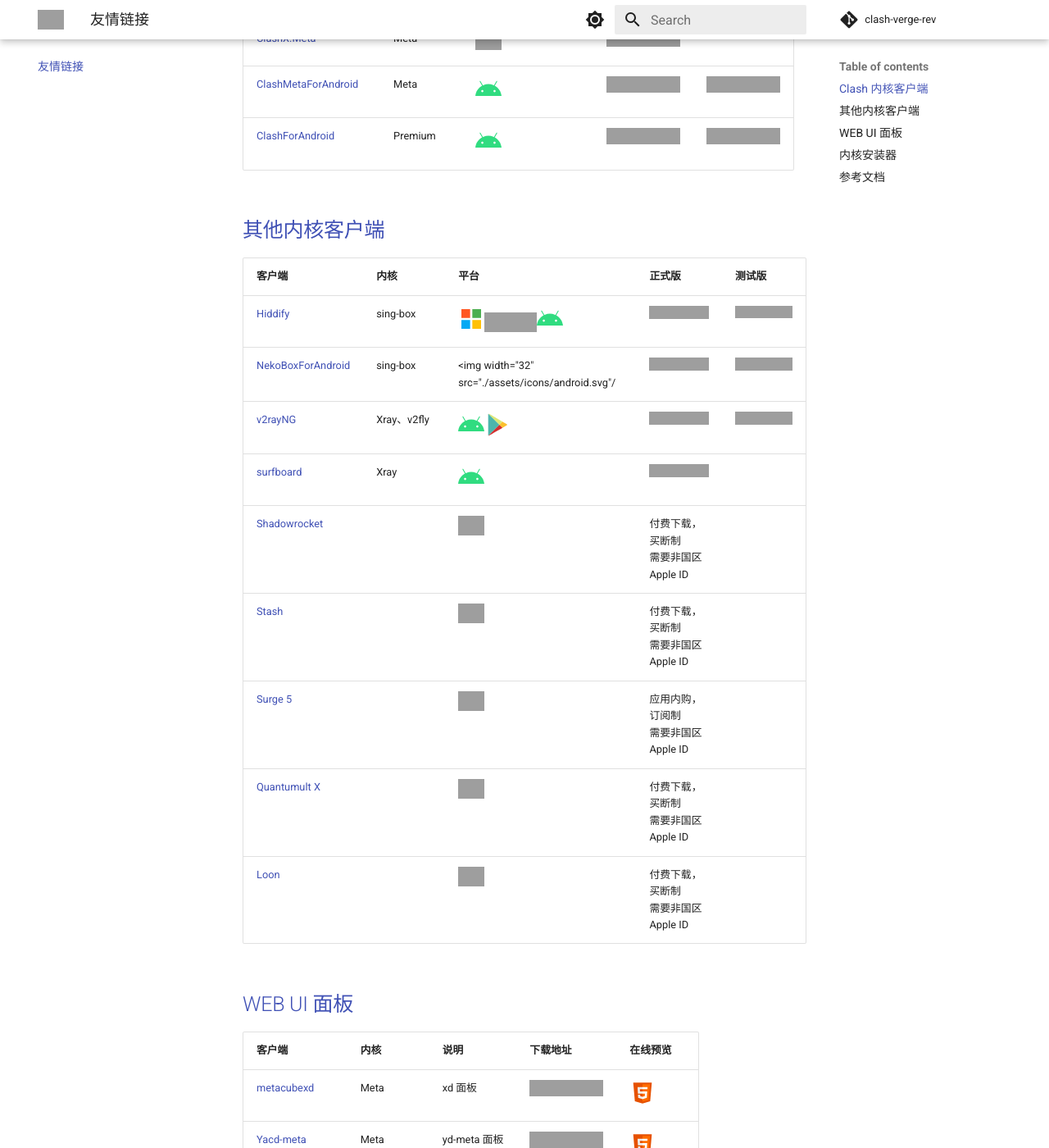
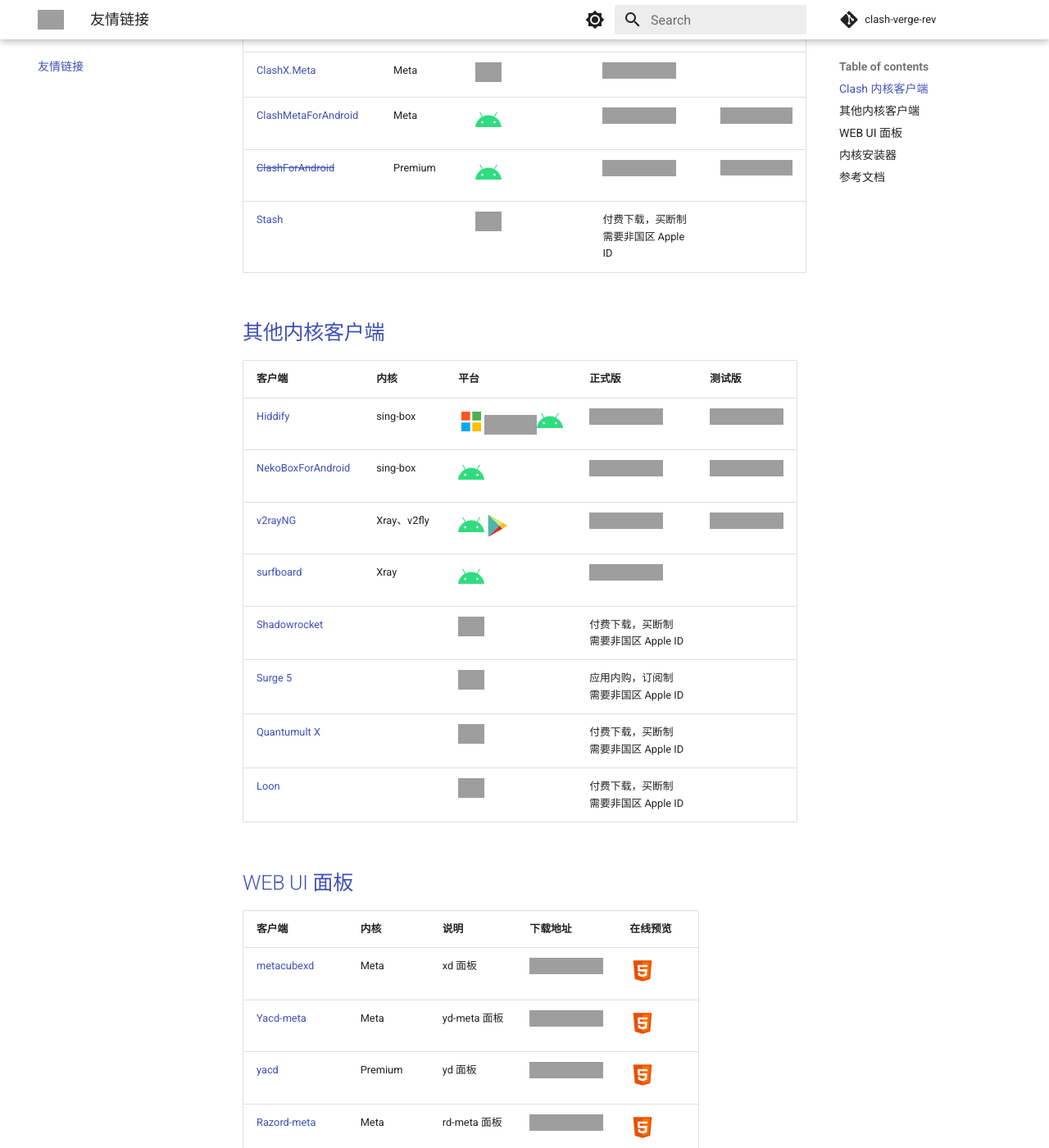
Before and after one commit to clash-verge-rev/clash-verge-rev.github.io, an MkDocs documentation site: the page built from docs/friendship.md, in a window 1280 px wide and 1400 px high, scrolled down 856 px, cut to the strip 0-1400 px from the top of the window. Shown: the whole strip at 82% size. Built offline with MkDocs 1.6.1 and Material for MkDocs 9.7.7, drawn with Linux system fonts in a browser that asks for light colours; comment, search, counter and statistics services are not loaded; grey boxes are pictures that could not be loaded.

Commit message:
update friendship.md

```diff
--- a/docs/friendship.md
+++ b/docs/friendship.md
@@ -5,26 +5,26 @@
 | [clash-verge-rev](https://github.com/clash-verge-rev/clash-verge-rev) | Meta | <img width="32" src="./assets/icons/microsoft.svg" /><img width="32" src="./assets/icons/linux.svg" /><img width="32" src="./assets/icons/macos.svg" /> | <a href='https://github.com/clash-verge-rev/clash-verge-rev/releases/latest'><img src="https://img.shields.io/github/v/release/clash-verge-rev/clash-verge-rev?label=正式版"></a> | <a href='https://github.com/clash-verge-rev/clash-verge-rev/releases/tag/alpha'><img src="https://img.shields.io/github/v/release/clash-verge-rev/clash-verge-rev?include_prereleases&label=测试版&color=green"></a> |
 | [clash-nyanpasu](https://github.com/LibNyanpasu/clash-nyanpasu) | Meta | <img width="32" src="./assets/icons/microsoft.svg" /><img width="32" src="./assets/icons/linux.svg" /><img width="32" src="./assets/icons/macos.svg" /> | <a href='https://github.com/LibNyanpasu/clash-nyanpasu/releases/latest'><img src="https://img.shields.io/github/v/release/LibNyanpasu/clash-nyanpasu?label=正式版"></a> | <a href='https://github.com/LibNyanpasu/clash-nyanpasu/releases/tag/alpha'><img src="https://img.shields.io/github/v/release/LibNyanpasu/clash-nyanpasu?include_prereleases&label=测试版&color=green"></a> |
 | [clash-verge](https://github.com/zzzgydi/clash-verge/tree/main) | Meta | <img width="32" src="./assets/icons/microsoft.svg" /><img width="32" src="./assets/icons/linux.svg" /><img width="32" src="./assets/icons/macos.svg" /> | <a href='https://github.com/zzzgydi/clash-verge/releases/latest'><img src="https://img.shields.io/github/v/release/zzzgydi/clash-verge?label=正式版&color=orange"></a> | |
-| [clash_for_windows_pkg](https://github.com/Fndroid/clash_for_windows_pkg) | Premium | <img width="32" src="./assets/icons/microsoft.svg" /><img width="32" src="./assets/icons/linux.svg" /><img width="32" src="./assets/icons/macos.svg" /> | <a href='https://github.com/clashdownload/Clash_for_Windows/releases/latest'><img src="https://img.shields.io/github/v/release/clashdownload/Clash_for_Windows?label=正式版&color=red"></a> | |
+| [~~clash_for_windows_pkg~~](https://github.com/Fndroid/clash_for_windows_pkg) | Premium | <img width="32" src="./assets/icons/microsoft.svg" /><img width="32" src="./assets/icons/linux.svg" /><img width="32" src="./assets/icons/macos.svg" /> | <a href='https://github.com/clashdownload/Clash_for_Windows/releases/latest'><img src="https://img.shields.io/github/v/release/clashdownload/Clash_for_Windows?label=正式版&color=red"></a> | |
 | [FlClash](https://github.com/chen08209/FlClash) | Meta | <img width="32" src="./assets/icons/microsoft.svg" /><img width="32" src="./assets/icons/linux.svg" /><img width="32" src="./assets/icons/macos.svg" /><img width="32" src="./assets/icons/android.svg"/> | <a href='https://github.com/chen08209/FlClash/releases/latest'><img src="https://img.shields.io/github/v/release/chen08209/FlClash?label=正式版"></a> | |
 | [v2rayN](https://github.com/2dust/v2rayN) | Meta | <img width="32" src="./assets/icons/microsoft.svg" /> | <a href='https://github.com/2dust/v2rayN/releases/latest'><img src="https://img.shields.io/github/v/release/2dust/v2rayN?label=正式版"></a> | |
 | [clashN](https://github.com/2dust/clashN) | Meta | <img width="32" src="./assets/icons/microsoft.svg" /> | <a href='https://github.com/2dust/clashN/releases/latest'><img src="https://img.shields.io/github/v/release/2dust/clashN?label=正式版"></a> | |
-| [clashX](https://github.com/yichengchen/clashX) | Meta | <img width="32" src="./assets/icons/macos.svg" /> | <a href='https://github.com/clashdownload/ClashX/releases/latest'><img src="https://img.shields.io/github/v/release/clashdownload/ClashX?label=正式版&color=red"></a> | |
-| [clashX-Pro](https://install.appcenter.ms/users/clashx/apps/clashx-pro/distribution_groups/public) | Premium | <img width="32" src="./assets/icons/macos.svg" /> | <a href='https://github.com/clashdownload/ClashX_Pro/releases/latest'><img src="https://img.shields.io/github/v/release/clashdownload/ClashX_Pro?label=正式版&color=red"></a> | |
+| [~~clashX~~](https://github.com/yichengchen/clashX) | Meta | <img width="32" src="./assets/icons/macos.svg" /> | <a href='https://github.com/clashdownload/ClashX/releases/latest'><img src="https://img.shields.io/github/v/release/clashdownload/ClashX?label=正式版&color=red"></a> | |
+| [~~clashX-Pro~~](https://install.appcenter.ms/users/clashx/apps/clashx-pro/distribution_groups/public) | Premium | <img width="32" src="./assets/icons/macos.svg" /> | <a href='https://github.com/clashdownload/ClashX_Pro/releases/latest'><img src="https://img.shields.io/github/v/release/clashdownload/ClashX_Pro?label=正式版&color=red"></a> | |
 | [ClashX.Meta](https://github.com/MetaCubeX/ClashX.Meta) | Meta | <img width="32" src="./assets/icons/macos.svg" /> | <a href='https://github.com/MetaCubeX/ClashX.Meta/releases/latest'><img src="https://img.shields.io/github/v/release/MetaCubeX/ClashX.Meta?label=正式版"></a> | |
 | [ClashMetaForAndroid](https://github.com/MetaCubeX/ClashMetaForAndroid) | Meta | <img width="32" src="./assets/icons/android.svg"/> | <a href='https://github.com/MetaCubeX/ClashMetaForAndroid/releases/latest'><img src="https://img.shields.io/github/v/release/MetaCubeX/ClashMetaForAndroid?label=正式版"></a> | <a href='https://github.com/MetaCubeX/ClashMetaForAndroid/releases/tag/Prerelease-alpha'><img src="https://img.shields.io/github/v/release/MetaCubeX/ClashMetaForAndroid?include_prereleases&label=测试版&color=green"></a> |
-| [ClashForAndroid](https://github.com/Kr328/ClashForAndroid) | Premium | <img width="32" src="./assets/icons/android.svg"/> | <a href='https://github.com/clashdownload/Clash_for_Android/releases/latest'><img src="https://img.shields.io/github/v/release/clashdownload/Clash_for_Android?label=正式版&color=red"></a> | <a href='https://github.com/TCOTC/ClashForAndroid-3.0.3_20231103/releases/latest'><img src="https://img.shields.io/github/v/release/TCOTC/ClashForAndroid-3.0.3_20231103?label=测试版&color=red"></a> |
+| [~~ClashForAndroid~~](https://github.com/Kr328/ClashForAndroid) | Premium | <img width="32" src="./assets/icons/android.svg"/> | <a href='https://github.com/clashdownload/Clash_for_Android/releases/latest'><img src="https://img.shields.io/github/v/release/clashdownload/Clash_for_Android?label=正式版&color=red"></a> | <a href='https://github.com/TCOTC/ClashForAndroid-3.0.3_20231103/releases/latest'><img src="https://img.shields.io/github/v/release/TCOTC/ClashForAndroid-3.0.3_20231103?label=测试版&color=red"></a> |
+| [Stash](https://apps.apple.com/us/app/stash-rule-based-proxy/id1596063349) | | <a href="https://apps.apple.com/us/app/stash-rule-based-proxy/id1596063349"><img width="32" src="./assets/icons/app_store.svg"/></a> | 付费下载，买断制<br />需要非国区 Apple ID | |
 
 ## 其他内核客户端
 
 | 客户端 | 内核 | 平台 | 正式版 | 测试版 |
 | ---- | ---- | ---- | ---- | ---- |
 | [Hiddify](https://github.com/hiddify/hiddify-next) | sing-box | <img width="32" src="./assets/icons/microsoft.svg" /><img width="32" src="./assets/icons/linux.svg" /><img width="32" src="./assets/icons/macos.svg" /><img width="32" src="./assets/icons/android.svg"/> | <a href='https://github.com/hiddify/hiddify-next/releases/latest'><img src="https://img.shields.io/github/v/release/hiddify/hiddify-next?label=正式版"></a> | <a href='https://github.com/hiddify/hiddify-next/releases'><img src="https://img.shields.io/github/v/release/hiddify/hiddify-next?include_prereleases&label=测试版&color=green"></a> |
-| [NekoBoxForAndroid](https://github.com/MatsuriDayo/NekoBoxForAndroid) | sing-box | <img width="32" src="./assets/icons/android.svg"/ | <a href='https://github.com/MatsuriDayo/NekoBoxForAndroid/releases/latest'><img src="https://img.shields.io/github/v/release/MatsuriDayo/NekoBoxForAndroid?label=正式版"></a> | <a href='https://github.com/MatsuriDayo/NekoBoxForAndroid/releases'><img src="https://img.shields.io/github/v/release/MatsuriDayo/NekoBoxForAndroid?include_prereleases&label=测试版&color=green"></a> |
+| [NekoBoxForAndroid](https://github.com/MatsuriDayo/NekoBoxForAndroid) | sing-box | <img width="32" src="./assets/icons/android.svg"> | <a href='https://github.com/MatsuriDayo/NekoBoxForAndroid/releases/latest'><img src="https://img.shields.io/github/v/release/MatsuriDayo/NekoBoxForAndroid?label=正式版"></a> | <a href='https://github.com/MatsuriDayo/NekoBoxForAndroid/releases'><img src="https://img.shields.io/github/v/release/MatsuriDayo/NekoBoxForAndroid?include_prereleases&label=测试版&color=green"></a> |
 | [v2rayNG](https://github.com/2dust/v2rayNG) | Xray、v2fly | <img width="32" src="./assets/icons/android.svg"/><a href="https://play.google.com/store/apps/details?id=com.v2ray.ang"><img width="32" src="./assets/icons/google_play.svg"/></a> | <a href='https://github.com/2dust/v2rayNG/releases/latest'><img src="https://img.shields.io/github/v/release/2dust/v2rayNG?label=正式版"></a> | <a href='https://github.com/2dust/v2rayNG/releases'><img src="https://img.shields.io/github/v/release/2dust/v2rayNG?include_prereleases&label=测试版&color=green"></a> |
 | [surfboard](https://github.com/getsurfboard/surfboard) | Xray | <img width="32" src="./assets/icons/android.svg"/> | <a href='https://github.com/getsurfboard/surfboard/releases/latest'><img src="https://img.shields.io/github/v/release/getsurfboard/surfboard?label=正式版"></a> | |
 | [Shadowrocket](https://apps.apple.com/us/app/shadowrocket/id932747118) | | <a href="https://apps.apple.com/us/app/shadowrocket/id932747118"><img width="32" src="./assets/icons/app_store.svg"/></a> | 付费下载，买断制<br />需要非国区 Apple ID | |
-| [Stash](https://apps.apple.com/us/app/stash-rule-based-proxy/id1596063349) | | <a href="https://apps.apple.com/us/app/stash-rule-based-proxy/id1596063349"><img width="32" src="./assets/icons/app_store.svg"/></a> | 付费下载，买断制<br />需要非国区 Apple ID | |
 | [Surge 5](https://apps.apple.com/us/app/surge-5/id1442620678) | | <a href="https://apps.apple.com/us/app/surge-5/id1442620678"><img width="32" src="./assets/icons/app_store.svg"/></a> | 应用内购，订阅制<br />需要非国区 Apple ID | |
 | [Quantumult X](https://apps.apple.com/us/app/quantumult-x/id1443988620) | | <a href="https://apps.apple.com/us/app/quantumult-x/id1443988620"><img width="32" src="./assets/icons/app_store.svg"/></a> | 付费下载，买断制<br />需要非国区 Apple ID | |
 | [Loon](https://apps.apple.com/us/app/loon/id1373567447) | | <a href="https://apps.apple.com/us/app/loon/id1373567447"><img width="32" src="./assets/icons/app_store.svg"/></a> | 付费下载，买断制<br />需要非国区 Apple ID | |
@@ -35,8 +35,8 @@
 | ---- | ---- | ---- | ------ | ------- |
 | [metacubexd](https://github.com/MetaCubeX/metacubexd) | Meta | xd 面板 | [![img](https://img.shields.io/github/v/release/MetaCubeX/metacubexd?label=正式版)](https://github.com/MetaCubeX/metacubexd/releases/latest) | <a href="https://metacubex.github.io/metacubexd" target="_blank"><img width="32" src="./assets/icons/html.svg"/></a> |
 | [Yacd-meta](https://github.com/MetaCubeX/Yacd-meta) | Meta | yd-meta 面板 | [![img](https://img.shields.io/github/v/release/MetaCubeX/Yacd-meta?label=正式版)](https://github.com/MetaCubeX/Yacd-meta/releases/latest) | <a href="https://yacd.metacubex.one" target="_blank"><img width="32" src="./assets/icons/html.svg"/></a> |
+| [yacd](https://github.com/haishanh/yacd) | Premium | yd 面板 | [![img](https://img.shields.io/github/v/release/haishanh/yacd?label=正式版)](https://github.com/haishanh/yacd/releases/latest) | <a href="https://yacd.haishan.me" target="_blank"><img width="32" src="./assets/icons/html.svg"/></a> |
 | [Razord-meta](https://github.com/MetaCubeX/Razord-meta) | Meta | rd-meta 面板 | [![img](https://img.shields.io/github/v/tag/MetaCubeX/Razord-meta?label=正式版)](https://github.com/MetaCubeX/Razord-meta/tags) | <a href="https://clash.metacubex.one" target="_blank"><img width="32" src="./assets/icons/html.svg"/></a> |
-| [yacd](https://github.com/haishanh/yacd) | Premium | yd 面板 | [![img](https://img.shields.io/github/v/release/haishanh/yacd?label=正式版)](https://github.com/haishanh/yacd/releases/latest) | <a href="https://yacd.haishan.me" target="_blank"><img width="32" src="./assets/icons/html.svg"/></a> |
 | [clash-dashboard](https://github.com/noahss/clash-dashboard) | Premium | rd 面板 | | <a href="https://clash.razord.top" target="_blank"><img width="32" src="./assets/icons/html.svg"/></a> |
 
 ## 内核安装器
```
